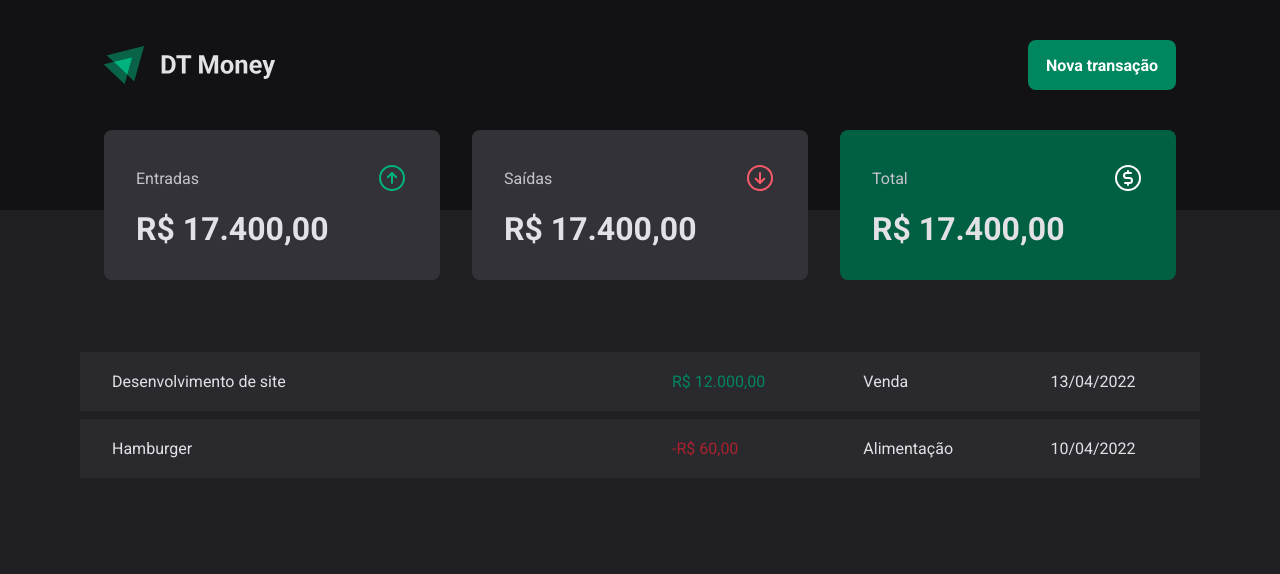
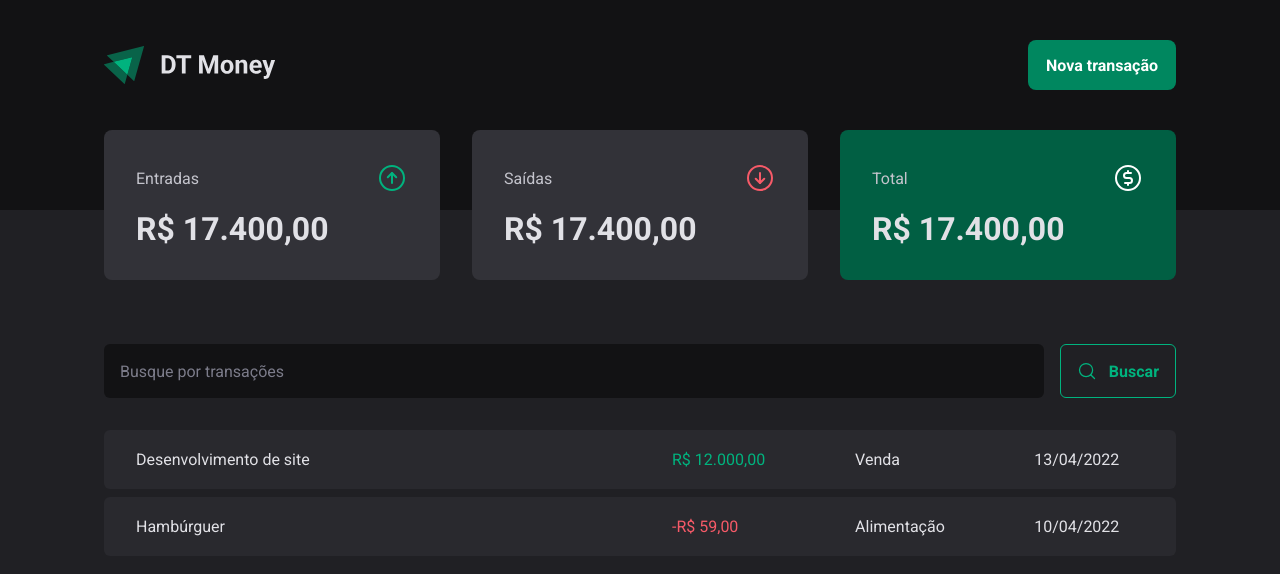
Before and after one commit to artprange/mba-expense-tracker, a React (Vite) app: page / in a window 1280 px wide. Shown: the top 574 px of the page. Built offline with nearby package versions, Linux system fonts and the light colour scheme.

Commit message:
search bar

```diff
--- a/src/App.tsx
+++ b/src/App.tsx
@@ -1,13 +1,12 @@
 import { ThemeProvider } from 'styled-components'
 import { defaultTheme } from './styles/themes/default'
 import { GlobalStyle } from './styles/global'
-import { Transcactions } from './pages/Transactions'
-
+import { Transactions } from './pages/Transactions/index'
 export function App() {
   return (
     <ThemeProvider theme={defaultTheme}>
       <GlobalStyle />
-      <Transcactions />
+      <Transactions />
     </ThemeProvider>
   )
 }
--- /dev/null
+++ b/src/pages/Transactions/components/SearchForm/index.tsx
@@ -0,0 +1,15 @@
+import { MagnifyingGlass } from 'phosphor-react'
+import { SearchFormContainer } from './styles'
+
+export function SearchForm() {
+  return (
+    <SearchFormContainer>
+      <input type="text" placeholder="Busque por transações" />
+
+      <button type="submit">
+        <MagnifyingGlass size={20} />
+        Buscar
+      </button>
+    </SearchFormContainer>
+  )
+}
--- /dev/null
+++ b/src/pages/Transactions/components/SearchForm/styles.ts
@@ -0,0 +1,38 @@
+import styled from 'styled-components'
+
+export const SearchFormContainer = styled.form`
+  display: flex;
+  gap: 1rem;
+  input {
+    flex: 1;
+    border-radius: 6px;
+    border: 0;
+    background: ${(props) => props.theme['gray-900']};
+    color: ${(props) => props.theme['gray-300']};
+    padding: 1rem;
+    &::placeholder {
+      color: ${(props) => props.theme['gray-500']};
+    }
+  }
+  button {
+    display: flex;
+    align-items: center;
+    gap: 0.75rem;
+    border: 0;
+    padding: 1rem;
+    background: transparent;
+    border: 1px solid ${(props) => props.theme['green-300']};
+    color: ${(props) => props.theme['green-300']};
+    font-weight: bold;
+    border-radius: 6px;
+    &:hover {
+      background: ${(props) => props.theme['green-500']};
+      border-color: ${(props) => props.theme['green-500']};
+      color: ${(props) => props.theme.white};
+      transition:
+        background-color 0.2s,
+        color 0.2s,
+        border-color 0.2s;
+    }
+  }
+`
--- a/src/pages/Transactions/index.tsx
+++ b/src/pages/Transactions/index.tsx
@@ -1,18 +1,21 @@
 import { Header } from '../../components/Header'
 import { Summary } from '../../components/Summary'
+import { SearchForm } from './components/SearchForm'
 import {
   PriceHighlight,
   TransactionContainer,
   TransactionTable,
 } from './styles'
 
-export function Transcactions() {
+export function Transactions() {
   return (
     <div>
       <Header />
       <Summary />
 
       <TransactionContainer>
+        <SearchForm />
+
         <TransactionTable>
           <tbody>
             <tr>
@@ -24,9 +27,9 @@
               <td>13/04/2022</td>
             </tr>
             <tr>
-              <td>Hamburger</td>
+              <td width="50%">Hambúrguer</td>
               <td>
-                <PriceHighlight variant="expense">-R$ 60,00</PriceHighlight>
+                <PriceHighlight variant="expense">-R$ 59,00</PriceHighlight>
               </td>
               <td>Alimentação</td>
               <td>10/04/2022</td>
--- a/src/pages/Transactions/styles.ts
+++ b/src/pages/Transactions/styles.ts
@@ -1,39 +1,35 @@
 import styled from 'styled-components'
-
 export const TransactionContainer = styled.main`
   width: 100%;
   max-width: 1120px;
   margin: 4rem auto 0;
-  padding: 1 1.5rem;
+  padding: 0 1.5rem;
 `
-
 export const TransactionTable = styled.table`
   width: 100%;
   border-collapse: separate;
   border-spacing: 0 0.5rem;
-  /*margin-top: 1.5rem;*/
-
+  /* margin-top: 1.5rem; */
+  margin-top: 1.5rem;
   td {
     padding: 1.25rem 2rem;
     background: ${(props) => props.theme['gray-700']};
-    &:first-clind {
+    &:first-child {
       border-top-left-radius: 6px;
       border-bottom-left-radius: 6px;
     }
-    &:last-clind {
+    &:last-child {
       border-top-right-radius: 6px;
       border-bottom-right-radius: 6px;
     }
   }
 `
-
-interface PricehighlightProps {
-  variant?: 'income' | 'expense'
+interface PriceHighlightProps {
+  variant: 'income' | 'expense'
 }
-
-export const PriceHighlight = styled.span<PricehighlightProps>`
+export const PriceHighlight = styled.span<PriceHighlightProps>`
   color: ${(props) =>
     props.variant === 'income'
-      ? props.theme['green-500']
-      : props.theme['red-500']};
+      ? props.theme['green-300']
+      : props.theme['red-300']};
 `
```
